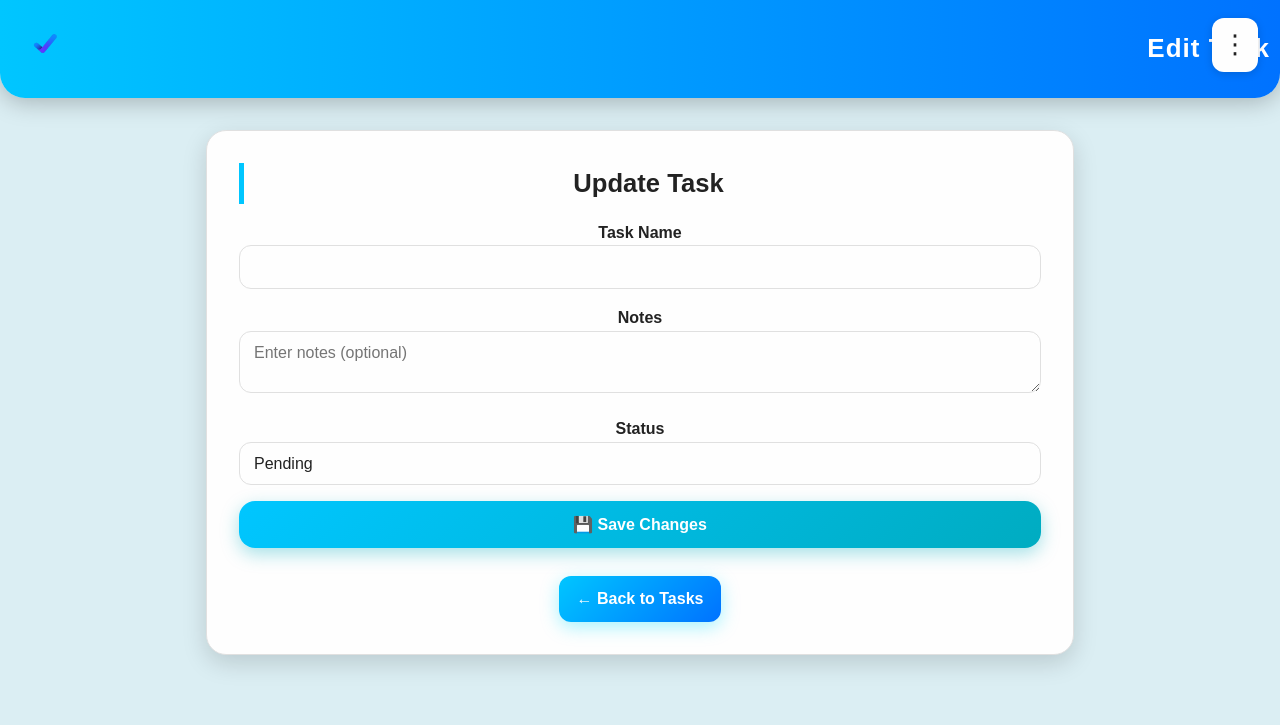
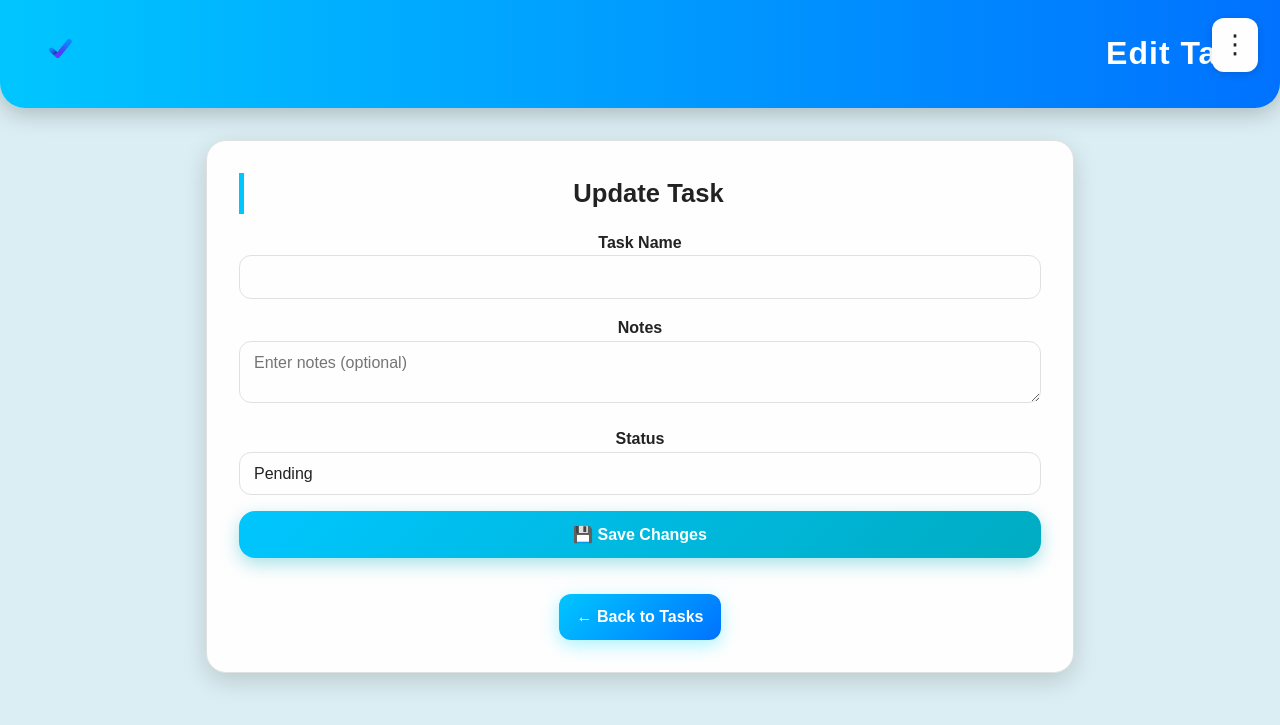
Before and after one commit to KotiVR/To-Do-List, a Flask app: template templates/edit_task.html in a window 1280 px wide. Shown: the top 725 px of the page. Run offline with Flask 3, Linux system fonts and the light colour scheme; the template is opened without the code that fills it, so the values that code supplies are empty; some libraries are stand-ins or nearby versions.

Commit message:
Changes on the Title and added a logo left to the Title.

```diff
--- a/templates/edit_task.html
+++ b/templates/edit_task.html
@@ -7,23 +7,32 @@
   <link rel="icon" href="{{ url_for('static', filename='logo.png') }}" type="image/png">
 
   <style>
+    /* -------- TOP HEADER -------- */
     .top-header {
       display: flex;
       align-items: center;
-    gap: 10px;
-    padding: 10px;
+      gap: 15px;
+      padding: 15px 25px;
+      background: linear-gradient(90deg, var(--accent1), var(--accent2));
+      box-shadow: 0 4px 25px var(--shadow-strong);
+      border-radius: 0 0 25px 25px;
     }
 
     .logo {
       width: 70px;
       height: 70px;
+      object-fit: contain;
+      cursor: pointer;
     }
 
     .site-title {
-    font-size: 26px;
+      font-size: 32px;
+      font-weight: 700;
+      color: #fff;
       margin: 0;
     }
 
+    /* -------- THEME COLORS -------- */
     :root {
       --accent1: #00c6ff;
       --accent2: #0072ff;
@@ -46,52 +55,47 @@
       --hover: #333;
     }
 
-    .menu-container {position:fixed;top:18px;right:22px;z-index:500}
-    .menu-button {font-size:26px;padding:6px 10px;border-radius:12px;background:var(--card-bg);box-shadow:0 2px 8px var(--shadow);cursor:pointer;transition:0.2s ease;user-select:none}
-    .menu-button:hover {background:var(--hover);transform:scale(1.05)}
-    .menu-dropdown {position:absolute;right:0;margin-top:8px;width:170px;background:var(--card-bg);border-radius:14px;padding:6px 0;box-shadow:0 6px 18px var(--shadow-strong);display:none;animation:fadeIn 0.15s ease}
-    .menu-item {padding:12px 18px;font-size:15px;cursor:pointer;transition:0.2s;color:var(--text);text-decoration:none;display:block}
-    .menu-item:hover {background:var(--hover)}
+    /* -------- MENU -------- */
+    .menu-container {position:fixed;top:18px;right:22px;z-index:500;}
+    .menu-button {font-size:26px;padding:6px 10px;border-radius:12px;background:var(--card-bg);
+      box-shadow:0 2px 8px var(--shadow);cursor:pointer;transition:0.2s ease;user-select:none;}
+    .menu-button:hover {background:var(--hover);transform:scale(1.05);}
+    .menu-dropdown {position:absolute;right:0;margin-top:8px;width:170px;background:var(--card-bg);
+      border-radius:14px;padding:6px 0;box-shadow:0 6px 18px var(--shadow-strong);
+      display:none;animation:fadeIn 0.15s ease;}
+    .menu-item {padding:12px 18px;font-size:15px;cursor:pointer;color:var(--text);
+      text-decoration:none;display:block;transition:0.2s;}
+    .menu-item:hover {background:var(--hover);}
 
-    @keyframes fadeIn {from{opacity:0;transform:translateY(-6px)} to{opacity:1;transform:translateY(0)}}
-
-    header {
-      background: linear-gradient(90deg, var(--accent1), var(--accent2));
-      color: #fff;
-      padding: 1rem 2rem;
-      display: flex;
-      justify-content: space-between;
-      align-items: center;
-      box-shadow: 0 4px 25px var(--shadow-strong);
-      border-radius: 0 0 25px 25px;
+    @keyframes fadeIn {
+      from {opacity:0;transform:translateY(-6px);}
+      to {opacity:1;transform:translateY(0);}
     }
 
-    header h1 {font-size:1.8rem;font-weight:700}
-
-    main {padding:2rem 1rem;max-width:900px;margin:0 auto;animation:fadeIn 0.6s ease}
-    .card {background:var(--card-bg);border-radius:20px;padding:2rem;border:1px solid var(--border);box-shadow:0 8px 25px var(--shadow);margin-bottom:2rem;transition:transform 0.2s ease,box-shadow 0.2s ease;text-align:center}
-    .card:hover {transform:translateY(-4px);box-shadow:0 12px 40px var(--shadow-strong)}
-
-    .btn {
-      background:linear-gradient(135deg,var(--accent1),var(--accent2));
-      color:#fff;
-      border:none;
-      border-radius:12px;
-      padding:12px 24px;
-      font-size:1rem;
-      cursor:pointer;
-      font-weight:600;
-      display:inline-block;
-      transition:all 0.25s ease;
-      box-shadow:0 6px 14px rgba(0,227,255,0.4);
-      text-decoration:none;
+    /* -------- MAIN CARD -------- */
+    main {
+      padding:2rem 1rem;
+      max-width:900px;
+      margin:0 auto;
+      animation:fadeIn 0.6s ease;
     }
 
-    .btn:hover {
-      transform:translateY(-3px);
-      box-shadow:0 10px 30px rgba(0,227,255,0.5);
+    .card {
+      background:var(--card-bg);
+      border-radius:20px;
+      padding:2rem;
+      border:1px solid var(--border);
+      box-shadow:0 8px 25px var(--shadow);
+      transition:0.2s ease;
+      text-align:center;
     }
 
+    .card:hover {
+      transform:translateY(-4px);
+      box-shadow:0 12px 40px var(--shadow-strong);
+    }
+
+    /* -------- FORM ELEMENTS -------- */
     input, textarea, select.dropdown {
       width:100%;
       padding:12px 14px;
@@ -106,8 +110,29 @@
     }
 
     input:focus, textarea:focus, select.dropdown:focus {
-      border-color:var(--accent1);
+      border-color: var(--accent1);
       box-shadow:0 0 12px var(--accent1);
+    }
+
+    /* -------- BUTTONS -------- */
+    .btn {
+      background:linear-gradient(135deg,var(--accent1),var(--accent2));
+      color:#fff;
+      border:none;
+      border-radius:12px;
+      padding:12px 24px;
+      font-size:1rem;
+      cursor:pointer;
+      font-weight:600;
+      display:inline-block;
+      transition:0.25s ease;
+      box-shadow:0 6px 14px rgba(0,227,255,0.4);
+      text-decoration:none;
+    }
+
+    .btn:hover {
+      transform:translateY(-3px);
+      box-shadow:0 10px 30px rgba(0,227,255,0.5);
     }
 
     .back-btn {
@@ -117,9 +142,9 @@
       padding:10px 18px;
       font-weight:600;
       text-decoration:none;
+      display:inline-block;
+      margin-top:20px;
       box-shadow:0 5px 18px rgba(0,224,255,0.35);
-      display:inline-block;
-      margin-top:12px;
     }
 
     .back-btn:hover {
@@ -127,13 +152,17 @@
       box-shadow:0 10px 25px rgba(0,224,255,0.45);
     }
 
-    @media(max-width:768px){.card{padding:1.5rem}.btn,.back-btn{width:100%}}
-    @media(max-width:480px){header h1{font-size:1.5rem}}
+    @media(max-width:768px){
+      .card {padding:1.5rem;}
+      .btn, .back-btn {width:100%;}
+    }
+
   </style>
 </head>
 
 <body>
 
+  <!-- Menu -->
   <div class="menu-container">
     <div class="menu-button">⋮</div>
     <div class="menu-dropdown">
@@ -146,9 +175,10 @@
     </div>
   </div>
 
+  <!-- Header with large logo -->
   <header class="top-header">
     <a href="{{ url_for('home') }}">
-        <img src="{{ url_for('static', filename='logo.png') }}" alt="Logo" class="logo">
+      <img src="{{ url_for('static', filename='logo.png') }}" class="logo" alt="Logo">
     </a>
     <h1 class="site-title">Edit Task</h1>
   </header>
@@ -156,6 +186,7 @@
   <main>
     <div class="card">
       <h2>Update Task</h2>
+
       <form method="POST">
         <label><strong>Task Name</strong></label>
         <input type="text" name="task_name" value="{{ task.task_name }}" required>
@@ -163,8 +194,8 @@
         <label><strong>Notes</strong></label>
         <textarea name="note" placeholder="Enter notes (optional)">{{ task.note }}</textarea>
 
-        <label for="status"><strong>Status</strong></label>
-        <select name="status" id="status" class="dropdown">
+        <label><strong>Status</strong></label>
+        <select name="status" class="dropdown">
           <option value="pending" {% if task.status == 'pending' %}selected{% endif %}>Pending</option>
           <option value="completed" {% if task.status == 'completed' %}selected{% endif %}>Completed</option>
         </select>
```
Lines whose indentation alone changed are shown as unchanged.
